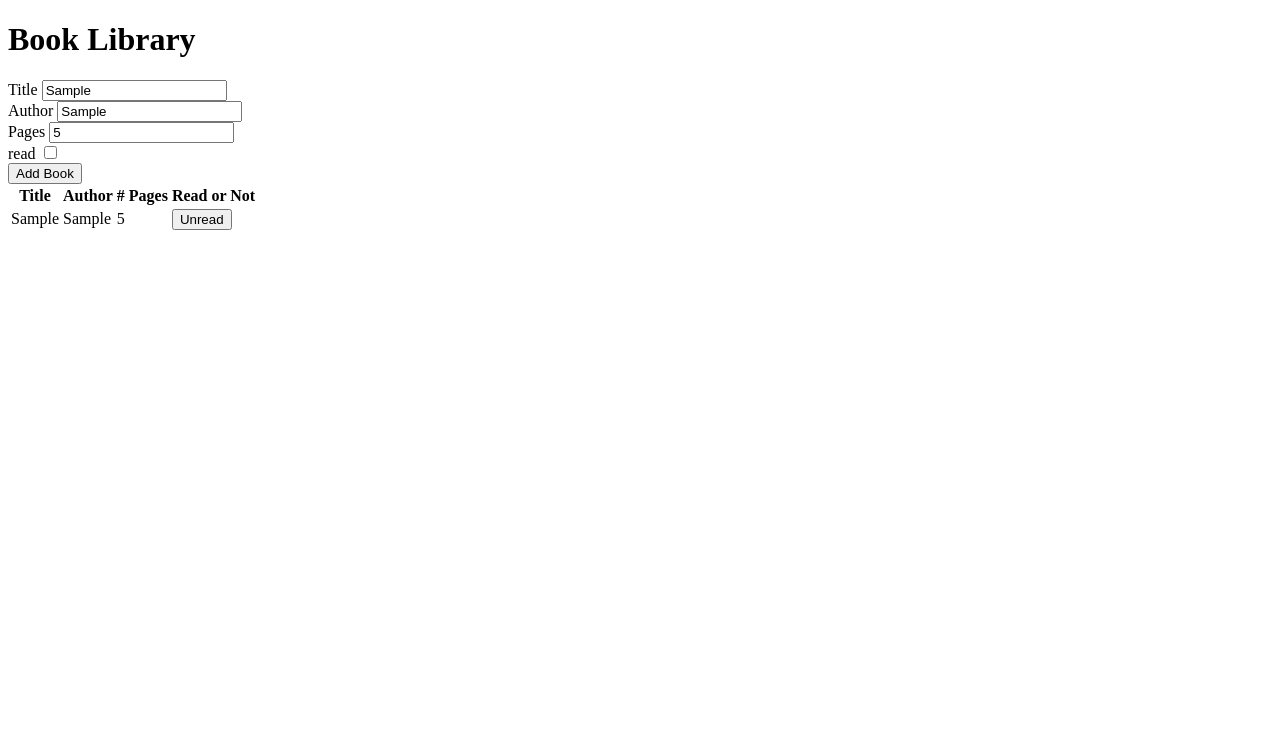
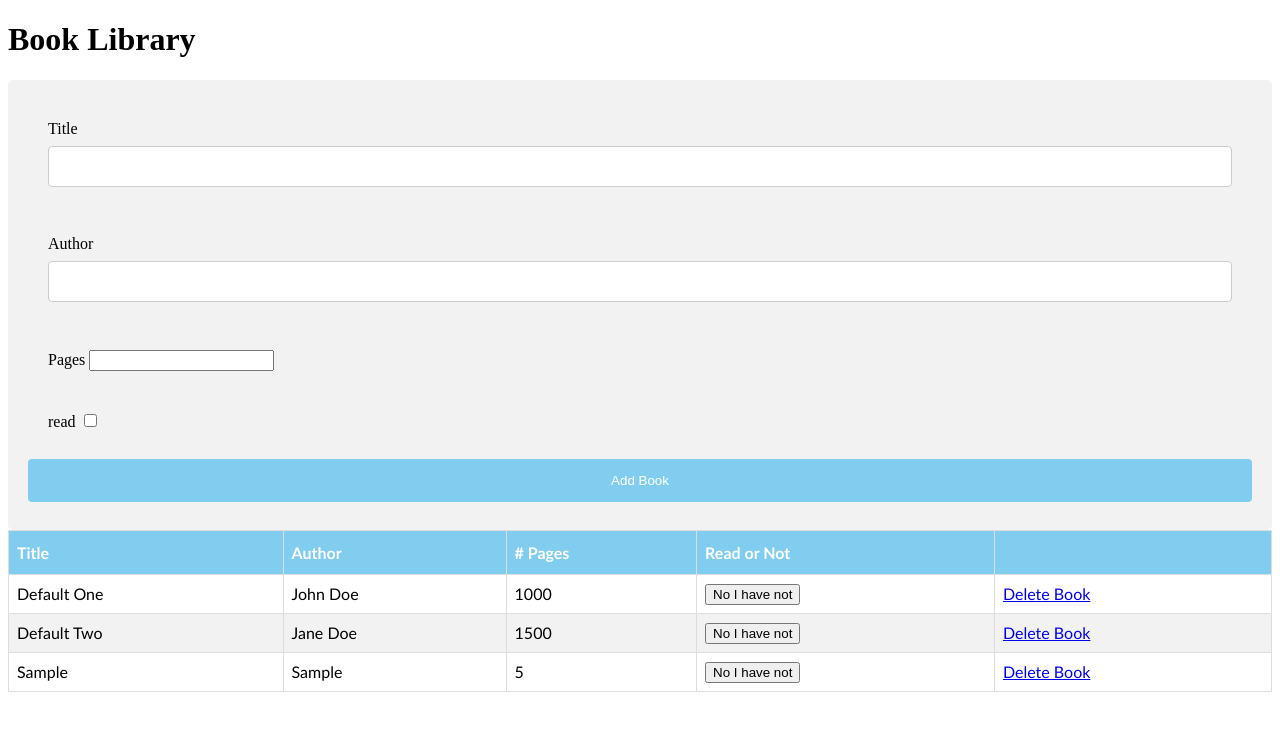
Before and after one commit to OA7/JS-book-library, a plain HTML site: page index.html in a window 1280 px wide. Both pictures are taken after typing "Sample", "Sample", "5" into the empty fields and a click on the button "Add Book". Drawn offline with Linux system fonts and the light colour scheme.

Commit message:
Add functionality to library app

```diff
--- a/app.js
+++ b/app.js
@@ -1,59 +1,100 @@
 // Book Array to hold books
-const myLibrary = [];
+const myLibrary = [
+  {
+    title: 'Default One',
+    author: 'John Doe',
+    pages: 1000,
+    read: false,
+  }, {
+    title: 'Default Two',
+    author: 'Jane Doe',
+    pages: 1500,
+    read: false,
+  }];
 
 // Book function
-function Book(title, author, pages, read = false) {
+function Book(title, author, pages, read) {
   this.title = title;
   this.author = author;
   this.pages = pages;
   this.read = read;
 }
 
-function chkbtn(val, status){
-  if (val) {
-    return `<button id='unread'> ${status} </button>`
-  } else {
-    return `<button id='read'> ${status} </button>`
-  }
-}
-
-// Function to add books to Array
+// Function to add books to View
 function addBookToLibrary(book) {
   const list = document.querySelector('#book-table');
   const row = document.createElement('tr');
-  let status = book.read ? 'Read' : 'Unread';
+  book.read = document.getElementById('checkbox').checked;
+  const state = book.read === true ? 'Yes I have' : 'No I have not';
 
   row.innerHTML = `
     <td>${book.title}</td>
     <td>${book.author}</td>
     <td>${book.pages}</td>
-    <td>${chkbtn(book.read, status)}</td>
-  `
+    <td><button class="state-btn" id="status">${state}</button></td>
+    <td><a href="#" class="del-btn delete">Delete Book</a></td>
+  `;
   list.appendChild(row);
+
+  document.querySelector('body').addEventListener('click', (e) => {
+    if (e.target.id === 'status') {
+      e.preventDefault();
+      if (book.read === false) {
+        book.read = true;
+        e.target.innerHTML = 'Yes I have';
+      } else {
+        book.read = false;
+        e.target.innerHTML = 'No I have not';
+      }
+    }
+  });
 }
 
-// console.log(document.querySelector('.messageCheckbox:checked').value);
+// Function to clear fields after book is submitted
+function clearfields() {
+  document.querySelector('#title').value = '';
+  document.querySelector('#author').value = '';
+  document.querySelector('#pages').value = '';
+  document.querySelector('#checkbox').checked = false;
+}
 
-// Adding book from form
+// Adding book from form input
+function addNewBook() {
   document.querySelector('#book-form').addEventListener('submit', (e) => {
     e.preventDefault();
     const title = document.getElementById('title').value;
     const author = document.getElementById('author').value;
     const pages = document.getElementById('pages').value;
-  const read = document.getElementById('checkbox').checked;
-  // console.log(read);
+    const read = document.getElementById('checkbox').value;
     const book = new Book(title, author, pages, read);
     addBookToLibrary(book);
     myLibrary.push(book);
-  console.log(myLibrary);
+    clearfields();
   });
+}
 
+// Remove book from view
+function removeBook(el) {
+  if (el.classList.contains('delete')) {
+    el.parentElement.parentElement.remove();
+  }
+}
+
+// Function to return book to be removed
+function removeBookCall() {
+  document.querySelector('#book-table').addEventListener('click', (e) => {
+    removeBook(e.target);
+  });
+}
 
 // Render view
 function render() {
-
+  myLibrary.forEach((book) => addBookToLibrary(book));
 }
 
-// Validation for input
+// Function calls
+render();
 
-//
+addNewBook();
+
+removeBookCall();
--- a/index.html
+++ b/index.html
@@ -3,10 +3,12 @@
 <head>
     <meta charset="UTF-8">
     <meta name="viewport" content="width=device-width, initial-scale=1.0">
+    <link rel="stylesheet" href="style.css">
     <title>Library</title>
 </head>
 <body>
     <h1>Book Library</h1>
+    <div>
         <form id="book-form">
             <div>
                 <label for="title">Title</label>
@@ -27,14 +29,16 @@
 
             <button type="submit">Add Book</button>
         </form>
+    </div>
 
-    <table>
+    <table id="books">
         <thead>
             <tr>
                 <th>Title</th>
                 <th>Author</th>
                 <th># Pages</th>
                 <th>Read or Not</th>
+                <th></th>
             </tr>
         </thead>
         <tbody id="book-table">
--- a/style.css
+++ b/style.css
@@ -0,0 +1,54 @@
+input[type=text], select {
+  width: 100%;
+  padding: 12px 20px;
+  margin: 8px 0;
+  display: inline-block;
+  border: 1px solid #ccc;
+  border-radius: 4px;
+  box-sizing: border-box;
+}
+
+button[type=submit] {
+  width: 100%;
+  background-color: #81cdf0;
+  color: white;
+  padding: 14px 20px;
+  margin: 8px 0;
+  border: none;
+  border-radius: 4px;
+  cursor: pointer;
+}
+
+button[type=submit]:hover {
+  background-color: #81cdf0;
+}
+
+div {
+  border-radius: 5px;
+  background-color: #f2f2f2;
+  padding: 20px;
+}
+
+
+#books {
+  font-family: "Trebuchet MS", Arial, Helvetica, sans-serif;
+  border-collapse: collapse;
+  width: 100%;
+}
+
+#books td, #books th {
+  border: 1px solid #ddd;
+  padding: 8px;
+}
+
+#books tr:nth-child(even){background-color: #f2f2f2;}
+
+#books tr:hover {background-color: #ddd;}
+
+#books th {
+  padding-top: 12px;
+  padding-bottom: 12px;
+  text-align: left;
+  background-color: #81cdf0;
+  color: white;
+}
```
Lines whose indentation alone changed are shown as unchanged.
